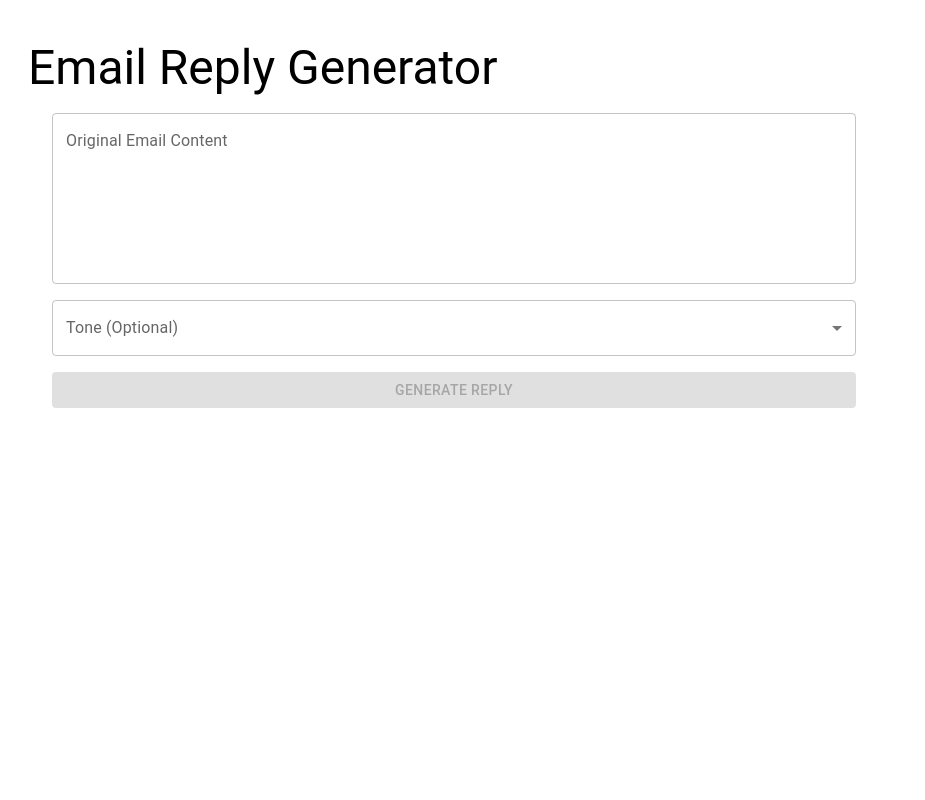
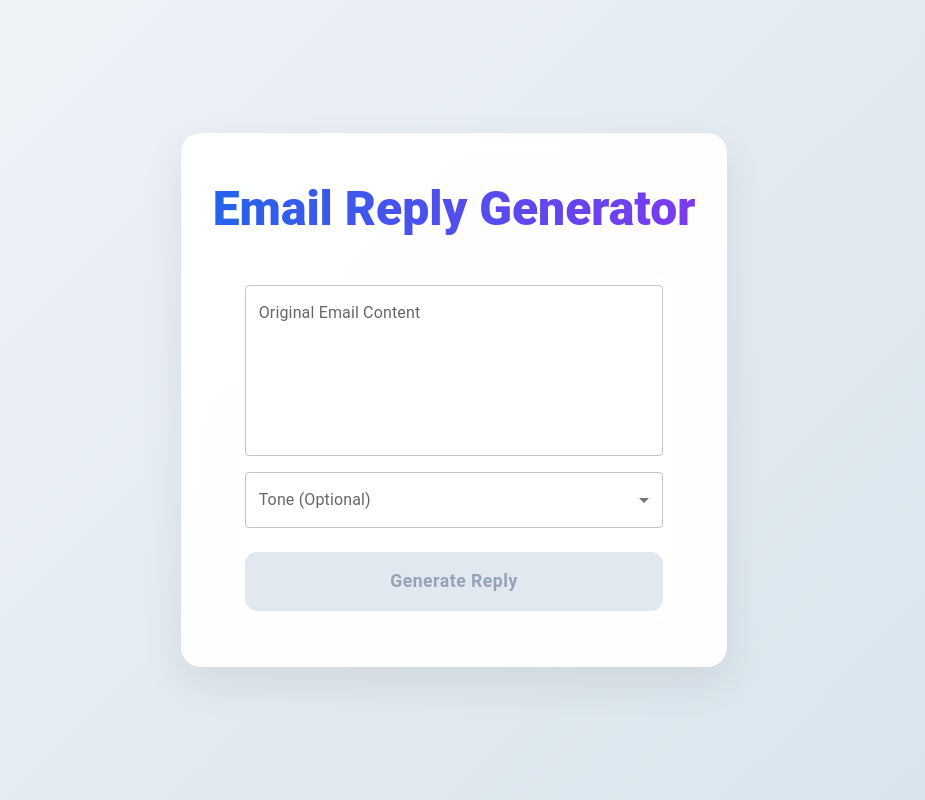
Before and after one commit to AbhishekDevMode/AIEmailReply, a React (Vite) app in the folder client/: page / in a window 1280 px wide. Shown: the whole page, without its empty margins (186-1111 px from the left). Built offline with nearby package versions, Linux system fonts and the light colour scheme.

Commit message:
App.css added

```diff
--- /dev/null
+++ b/client/src/App.css
@@ -0,0 +1,85 @@
+
+body {
+  margin: 0;
+  padding: 0;
+  background: linear-gradient(135deg, #f0f4f8 0%, #d7e3ec 100%);
+  min-height: 100vh;
+  font-family: 'Inter', -apple-system, BlinkMacSystemFont, 'Segoe UI', Roboto, Helvetica, Arial, sans-serif;
+  display: flex;
+  justify-content: center;
+  align-items: center;
+}
+
+.app-container {
+  background-color: rgba(255, 255, 255, 0.95) !important;
+  border-radius: 20px !important;
+  box-shadow: 0 16px 40px rgba(0, 0, 0, 0.08) !important;
+  padding: 48px 32px !important;
+  backdrop-filter: blur(10px);
+  margin-top: 40px;
+  margin-bottom: 40px;
+}
+
+
+.header-title {
+  font-weight: 800 !important;
+  color: #1e293b;
+  text-align: center;
+  margin-bottom: 40px !important;
+  letter-spacing: -1px;
+  background: linear-gradient(90deg, #2563eb, #7c3aed);
+  -webkit-background-clip: text;
+  -webkit-text-fill-color: transparent;
+}
+
+.input-section {
+  background: #ffffff;
+  border-radius: 16px;
+  padding: 8px;
+}
+
+.generate-btn {
+  background: linear-gradient(135deg, #2563eb 0%, #7c3aed 100%) !important;
+  color: white !important;
+  padding: 14px 0 !important;
+  font-weight: 600 !important;
+  font-size: 1.1rem !important;
+  text-transform: none !important;
+  border-radius: 12px !important;
+  transition: all 0.3s ease !important;
+  box-shadow: 0 4px 15px rgba(124, 58, 237, 0.2) !important;
+}
+
+.generate-btn:hover:not(:disabled) {
+  transform: translateY(-2px);
+  box-shadow: 0 8px 25px rgba(124, 58, 237, 0.4) !important;
+}
+
+.generate-btn:disabled {
+  background: #e2e8f0 !important;
+  color: #94a3b8 !important;
+  box-shadow: none !important;
+}
+
+.result-section {
+  background: #f8fafc;
+  border-radius: 16px;
+  padding: 32px;
+  margin-top: 32px !important;
+  border: 1px solid #e2e8f0;
+}
+
+.copy-btn {
+  border-color: #2563eb !important;
+  color: #2563eb !important;
+  font-weight: 600 !important;
+  text-transform: none !important;
+  border-radius: 10px !important;
+  padding: 8px 24px !important;
+  transition: all 0.2s ease !important;
+}
+
+.copy-btn:hover {
+  background: rgba(37, 99, 235, 0.08) !important;
+  border-color: #1d4ed8 !important;
+}
--- a/client/src/App.jsx
+++ b/client/src/App.jsx
@@ -1,6 +1,7 @@
 import { useState } from 'react'
-import { Box, Button, CircularProgress, Container, FormControl, Input, InputLabel, MenuItem, Select, TextField, Typography } from '@mui/material';
+import { Box, Button, CircularProgress, Container, FormControl, InputLabel, MenuItem, Select, TextField, Typography } from '@mui/material';
 import axios from 'axios';
+import './App.css';
 
 function App() {
   const [emailContent, setEmailContent] = useState('');
@@ -27,12 +28,12 @@ function App() {
   };
 
   return (
-    <Container maxWidth="md" sx={{py:4}}>
-      <Typography variant='h3' component="h1" gutterBottom>
+    <Container maxWidth="md" sx={{py:4}} className='app-container'>
+      <Typography variant='h3' component="h1" className='header-title' gutterBottom>
         Email Reply Generator
       </Typography>
 
-      <Box sx={{ mx: 3 }}>
+      <Box className="input-section" sx={{ mx: 3 }}>
         <TextField
           fullWidth
           multiline
@@ -43,7 +44,7 @@ function App() {
           onChange={(e) => setEmailContent(e.target.value)}
           sx={{ mb:2 }}/>
 
-          <FormControl fullWidth sx={{ mb:2 }}>
+          <FormControl fullWidth sx={{ mb:3 }}>
             <InputLabel>Tone (Optional)</InputLabel>
             <Select
               value={tone || ''}
@@ -57,6 +58,7 @@ function App() {
           </FormControl>
 
           <Button
+          className='generate-btn'
             variant='contained'
             onClick={handleSubmit}
             disabled={!emailContent || loading}
@@ -72,7 +74,7 @@ function App() {
       )}
 
       {generatedReply && (
-       <Box sx={{ mt: 3}}>
+       <Box sx={{ mt: 3}} className="result-section">
           <Typography variant='h6' gutterBottom>
             Generated Reply:
           </Typography>
@@ -86,6 +88,7 @@ function App() {
 
         <Button
           variant='outlined'
+          className='copy-btn'
           sx={{ mt: 2 }}
           onClick={() => navigator.clipboard.writeText(generatedReply)}>
             Copy to Clipboard
```
Also changed, not shown: 1 other file (tests, documents, lock files or other folders).
